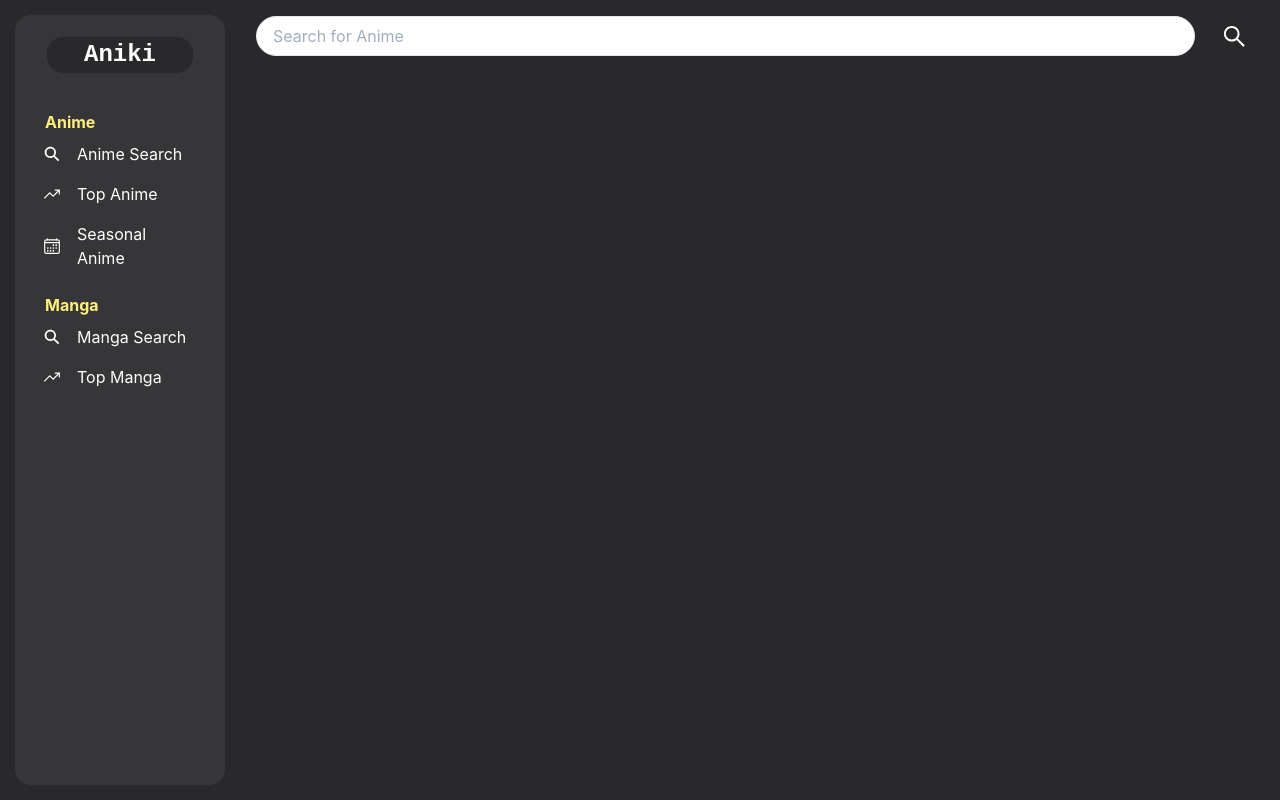
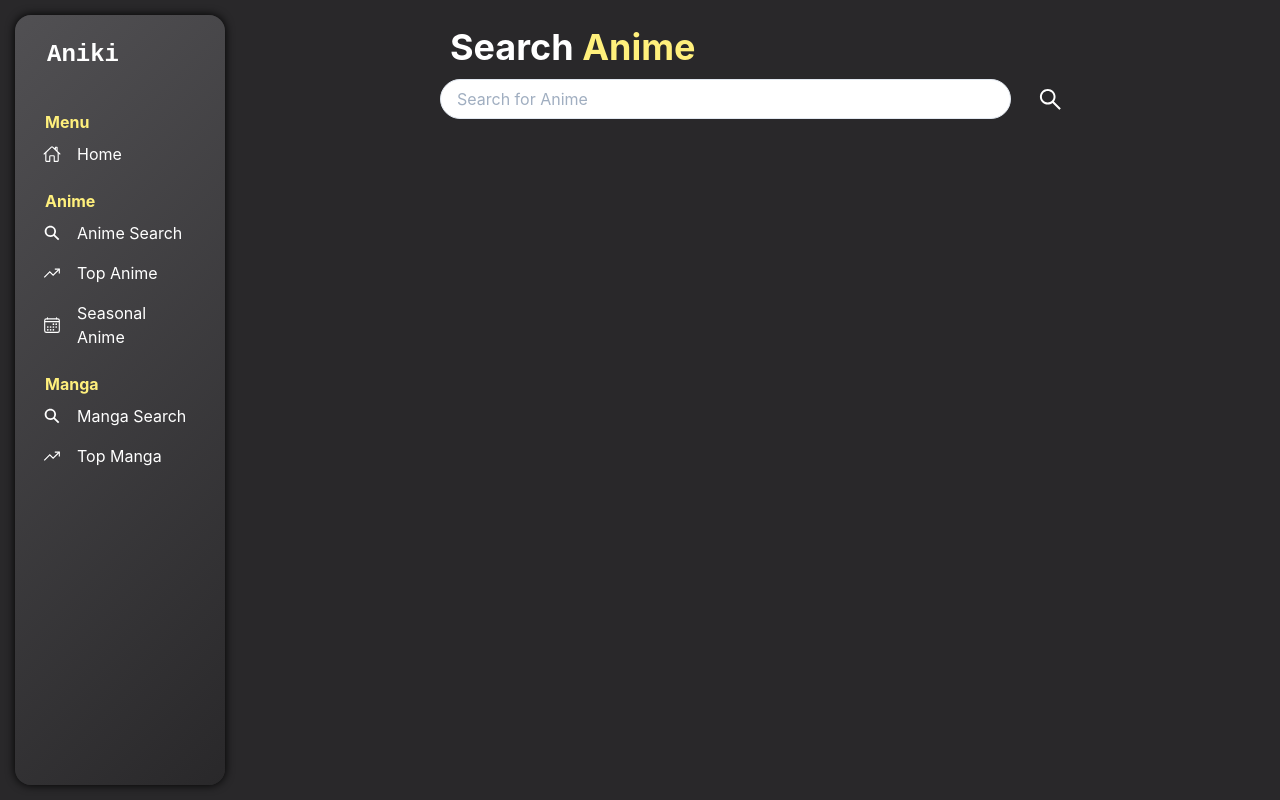
Before and after one commit to Kaleb-Chisholm/aniki, a React (Create React App) app: page /anime-search in a window 1280 px wide. Built offline with nearby package versions, Linux system fonts and the light colour scheme.

Commit message:
anime results changed

```diff
--- a/src/App.jsx
+++ b/src/App.jsx
@@ -11,6 +11,7 @@ import { MangaList } from './containers/lists/MangaList'
 import { MyFriends } from './containers/community/MyFriends'
 import { Forum } from './containers/community/Forum'
 import { AnimeResults } from './components/AnimeResults'
+import { MangaResults } from './components/MangaResults'
 import { SearchProvider } from './search/SearchProvider'
 import './App.css';
 
@@ -38,7 +39,8 @@ export default function App() {
         <Route path='/my-friends' element={<Page><MyFriends /></Page>}/>
         <Route path='/forum' element={<Page><Forum /></Page>}/>
 
-        <Route path='/results' element={<Page><AnimeResults /></Page>}/>
+        <Route path='/anime-results' element={<Page><AnimeResults /></Page>}/>
+        <Route path='/manga-results' element={<Page><MangaResults /></Page>}/>
       </Routes>
     </BrowserRouter>
   </SearchProvider>
--- /dev/null
+++ b/src/components/MangaResults.jsx
@@ -0,0 +1,44 @@
+import { useContext, useState, useEffect } from 'react'
+import { SearchContext } from '../context/search'
+import { Center, Grid, Text } from '@chakra-ui/react'
+import { AnimeCard } from './AnimeCard'
+
+export function MangaResults() {
+
+  const search = useContext(SearchContext)
+  const [dataExists, setDataExists] = useState(false)
+
+  useEffect(() => {
+    if (search.mangaData === undefined || search.mangaData.length === 0) {
+      try {
+        search.setDataManga(JSON.parse(localStorage.getItem('myData')))
+        setDataExists(true)
+      } catch (error) {
+        console.log(error)
+        setDataExists(false)
+      }
+    }
+    else {
+      setDataExists(true)
+    }
+  }, [search])
+
+  return (
+    <div>
+      {
+        dataExists
+        ?
+        (
+          <Center>
+            <Text>
+              {
+                search.mangaData.Page.media[0].title.romaji
+              }
+            </Text>
+          </Center>
+        )
+        : 'Data does not exist'
+      }
+    </div>
+  )
+}
--- a/src/components/SearchForm.jsx
+++ b/src/components/SearchForm.jsx
@@ -1,5 +1,5 @@
-import { Box, Button, Grid, Input, useToast } from '@chakra-ui/react'
-import { useContext, useState } from 'react'
+import { Box, Button, Grid, GridItem, Input, useToast } from '@chakra-ui/react'
+import { useContext, useState, useEffect } from 'react'
 import { AiOutlineSearch } from 'react-icons/ai'
 import { SearchContext } from '../context/search'
 import { useNavigate } from 'react-router-dom'
@@ -9,6 +9,7 @@ export function SearchForm() {
   // const toast = useToast()
   const navigate = useNavigate()
   const search = useContext(SearchContext)
+  const isAnime = search.getIsAnime()
   const [input, setInput] = useState([])
 
   const handleChange = (e) => {
@@ -17,37 +18,53 @@ export function SearchForm() {
 
   const handleSearch = e => {
     e.preventDefault()
-    console.log(input)
-    search.search(input)
+
+    if (search.getIsAnime() === true) {
+      search.setSearch(input)
+      search.searchAnime(input)
       .then((data) => {
-      search.setData(data.data)
+        search.setDataAnime(data.data)
         console.log(data.data)
         localStorage.setItem('myData', JSON.stringify(data.data))
-      navigate('/results')
+        navigate('/anime-results')
       })
+    } else {
+      search.searchManga(input)
+      .then((data) => {
+        search.setDataManga(data.data)
+        console.log(data.data)
+        localStorage.setItem('myData', JSON.stringify(data.data))
+        navigate('/manga-results')
+      })
+    }
+
   }
 
   return (
     <Box>
-      <Grid templateColumns={{base: '1fr', md: '1fr auto auto'}}>
+      <Grid templateColumns='1fr auto'>
+        <GridItem>
           <Input
             id='search'
             type='search'
             bg='white'
             borderRadius='full'
-          placeholder='Search for Anime'
+            placeholder={`Search for ${isAnime ? 'Anime' : 'Manga'}`}
             value={input}
             onChange={handleChange}
+            onKeyDown={e => {if (e.key === 'Enter') { handleSearch(e) }}}
           />
+        </GridItem>
+        <GridItem>
           <Button
             type='submit'
             onClick={handleSearch}
             ml={{md: '10px'}}
-            mt={{base: '10px', md: '0'}}
             variant='ghost'
           >
             <AiOutlineSearch fontSize='20pt'/>
           </Button>
+        </GridItem>
       </Grid>
     </Box>
   )
--- a/src/components/Sidebar.jsx
+++ b/src/components/Sidebar.jsx
@@ -18,10 +18,17 @@ import {
   IoBookOutline,
   IoTvOutline,
   IoPeopleOutline,
-  IoInformationCircleOutline
+  IoInformationCircleOutline,
+  IoHomeOutline
 } from 'react-icons/io5'
 
 const SidebarItems = [
+  {
+    title: 'Menu',
+    options: [
+      {name: 'Home', path: '', icon: IoHomeOutline},
+    ],
+  },
   {
     title: 'Anime',
     options: [
@@ -94,20 +101,17 @@ const SidebarContent = ({ onClose, ...rest }) => {
       {...rest}
     >
       <Box
-        bg='headerColor'
+        bg='primaryColor'
         h='full'
         overflowY='auto'
         borderRadius='2xl'
+        shadow='0px 0px 10px black'
       >
         <Flex h='20' alignItems='center' mx='8' justifyContent='space-between'>
           <Text
             fontSize='2xl'
             fontFamily='monospace'
             fontWeight='bold'
-            bg='primaryBg'
-            w='100%'
-            textAlign='center'
-            borderRadius='2xl'
           >
             Aniki
           </Text>
@@ -153,8 +157,7 @@ const NavItem = ({ icon, children, path }) => {
         role='group'
         cursor='pointer'
         _hover={{
-          bg: 'textHoverColor',
-          color: 'white',
+          textShadow: '0 0 10px white'
         }}
       >
         {icon && (
@@ -162,7 +165,7 @@ const NavItem = ({ icon, children, path }) => {
             mr='4'
             fontSize='18'
             _groupHover={{
-              color: 'white',
+              textShadow: '0 0 5px white',
             }}
             as={icon}
           />
--- a/src/containers/Landing.jsx
+++ b/src/containers/Landing.jsx
@@ -10,7 +10,7 @@ export function Landing() {
           The Anime Wiki
         </Text>
         <Text textAlign='center'>
-          Your stop for everything anime and manga
+          Your for everything anime and manga
         </Text>
       </Stack>
     </Center>
--- a/src/containers/anime/AnimeSearch.jsx
+++ b/src/containers/anime/AnimeSearch.jsx
@@ -1,7 +1,21 @@
 import { SearchForm } from '../../components/SearchForm'
+import { SearchContext } from '../../context/search'
+import { useContext, useEffect } from 'react'
+import { Box, Center, Heading } from '@chakra-ui/react'
 
 export function AnimeSearch() {
+
+  const search = useContext(SearchContext)
+  useEffect(() => {
+    search.setIsAnime(true)
+  }, [])
+
   return (
-    <SearchForm />
+    <Center>
+      <Box w={{base: '70vw', md: '50vw'}}>
+        <Heading m='10px'>Search <span className='textPop'>Anime</span></Heading>
+        <SearchForm />
+      </Box>
+    </Center>
   )
 }
--- a/src/containers/manga/MangaSearch.jsx
+++ b/src/containers/manga/MangaSearch.jsx
@@ -1,7 +1,22 @@
 import { SearchForm } from '../../components/SearchForm'
+import { SearchContext } from '../../context/search'
+import { useContext, useEffect } from 'react'
+import { Box, Center, Heading } from '@chakra-ui/react'
 
 export function MangaSearch() {
+
+  const search = useContext(SearchContext)
+
+  useEffect(() => {
+    search.setIsAnime(false)
+  }, [])
+
   return (
-    <SearchForm />
+    <Center>
+      <Box w={{base: '70vw', md: '50vw'}}>
+        <Heading m='10px'>Search <span className='textPop'>Manga</span></Heading>
+        <SearchForm />
+      </Box>
+    </Center>
   )
 }
--- a/src/context/search.js
+++ b/src/context/search.js
@@ -1,9 +1,19 @@
 import { createContext } from 'react'
 
 export const SearchContext = createContext({
+  setSearch: () => {},
+  getSearch: () => {},
   animeData: [],
-  singleData: {},
-  search: () => {},
-  setData: () => {},
-  setSingle: () => {},
+  singleAnimeData: {},
+  searchAnime: () => {},
+  setDataAnime: () => {},
+  setSingleAnime: () => {},
+  mangaData: [],
+  singleMangaData: {},
+  searchManga: () => {},
+  setDataManga: () => {},
+  setSingleManga: () => {},
+  setIsAnime: () => {},
+  setIsManga: () => {},
+  getIsAnime: () => {}
 })
--- a/src/search/SearchProvider.jsx
+++ b/src/search/SearchProvider.jsx
@@ -3,10 +3,23 @@ import { SearchContext } from '../context/search'
 
 export function SearchProvider({ children }) {
 
+  const [searchInput, setSearchInput] = useState('')
+  const setSearch = (data) => { setSearchInput(data) }
+  const getSearch = () => { return searchInput }
+
   const [animeData, setAnimeData] = useState([])
-  const [singleData, setSingleData] = useState({})
-  const setData = (data) => { setAnimeData(data) }
-  const setSingle = (data) => { setSingleData(data) }
+  const [singleAnimeData, setSingleAnimeData] = useState({})
+  const setDataAnime = (data) => { setAnimeData(data) }
+  const setSingleAnime = (data) => { setSingleAnimeData(data) }
+
+  const [mangaData, setMangaData] = useState([])
+  const [singleMangaData, setSingleMangaData] = useState({})
+  const setDataManga = (data) => { setMangaData(data) }
+  const setSingleManga = (data) => { setSingleMangaData(data) }
+
+  const [isAnimeSearch, setIsAnimeSearch] = useState()
+  const getIsAnime = () => { return isAnimeSearch }
+  const setIsAnime = (data) => { setIsAnimeSearch(data) }
 
   const handleResponse = (response) => {
     return response.json().then(function (json) {
@@ -14,7 +27,7 @@ export function SearchProvider({ children }) {
     });
   }
 
-  const search = (searchTerm) => {
+  const searchAnime = (searchTerm) => {
     var query = `
     query ($page: Int, $perPage: Int, $search: String) {
       Page(page: $page, perPage: $perPage) {
@@ -94,17 +107,96 @@ export function SearchProvider({ children }) {
 
     return fetch(url, options).then(handleResponse)
   }
+
+  const searchManga = (searchTerm) => {
+    var query = `
+    query ($page: Int, $perPage: Int, $search: String) {
+      Page(page: $page, perPage: $perPage) {
+        pageInfo {
+          total
+          perPage
+        }
+        media(search: $search, type: MANGA, sort: FAVOURITES_DESC) {
+          id
+          title {
+            romaji
+            english
+            native
+          }
+          chapters
+          isAdult
+          genres
+          type
+          startDate {
+            year
+          }
+          seasonYear
+          averageScore
+          popularity
+          characters(page: 1, role: MAIN) {
+            edges {
+              node {
+                id
+                name {
+                  first
+                  last
+                }
+              }
+              role
+            }
+          }
+          coverImage {
+            extraLarge
+            large
+            medium
+          }
+        }
+      }
+    }
+    `
+    var variables = {
+        search: searchTerm,
+        page: 1,
+        perPage: 20,
+    };
+
+    var url = 'https://graphql.anilist.co',
+        options = {
+            method: 'POST',
+            headers: {
+                'Content-Type': 'application/json',
+                'Accept': 'application/json',
+            },
+            body: JSON.stringify({
+                query: query,
+                variables: variables
+            })
+        };
+
+    return fetch(url, options).then(handleResponse)
+  }
+
   return (
     <SearchContext.Provider
-    value={{
-      search,
-      animeData,
-      setData,
-      singleData,
-      setSingle
-    }}
-  >
-    { children }
+      value={{
+        setSearch,
+        getSearch,
+        searchAnime,
+        animeData,
+        setDataAnime,
+        singleAnimeData,
+        setSingleAnime,
+        searchManga,
+        mangaData,
+        setDataManga,
+        singleMangaData,
+        setSingleManga,
+        setIsAnimeSearch,
+        setIsAnime,
+        getIsAnime
+      }}
+    >
+      { children }
     </SearchContext.Provider>
   )
 }
--- a/src/styles/Theme.js
+++ b/src/styles/Theme.js
@@ -2,7 +2,8 @@ import { extendTheme, textDecoration } from '@chakra-ui/react'
 
 export const myTheme = extendTheme ({
   colors: {
-    headerColor: '#363537',
+    primaryColor: 'linear-gradient(-45deg, #29282A, #515053)',
+    primaryShadow: '#4B494D',
     menuColor: '#8D78F7',
     cardColor: '#EDEADF',
     textHoverColor: '#F39B6D',
@@ -13,7 +14,6 @@ export const myTheme = extendTheme ({
       body: {
         bg: '#29282A',
         color: 'white',
-        // fontFamily: 'monospace',
       },
     })
   },
```
Also changed, not shown: src/components/AnimeCard.jsx (+107 -72 lines), src/components/AnimeResults.jsx (+14 -8 lines). Lines whose indentation alone changed are shown as unchanged.
